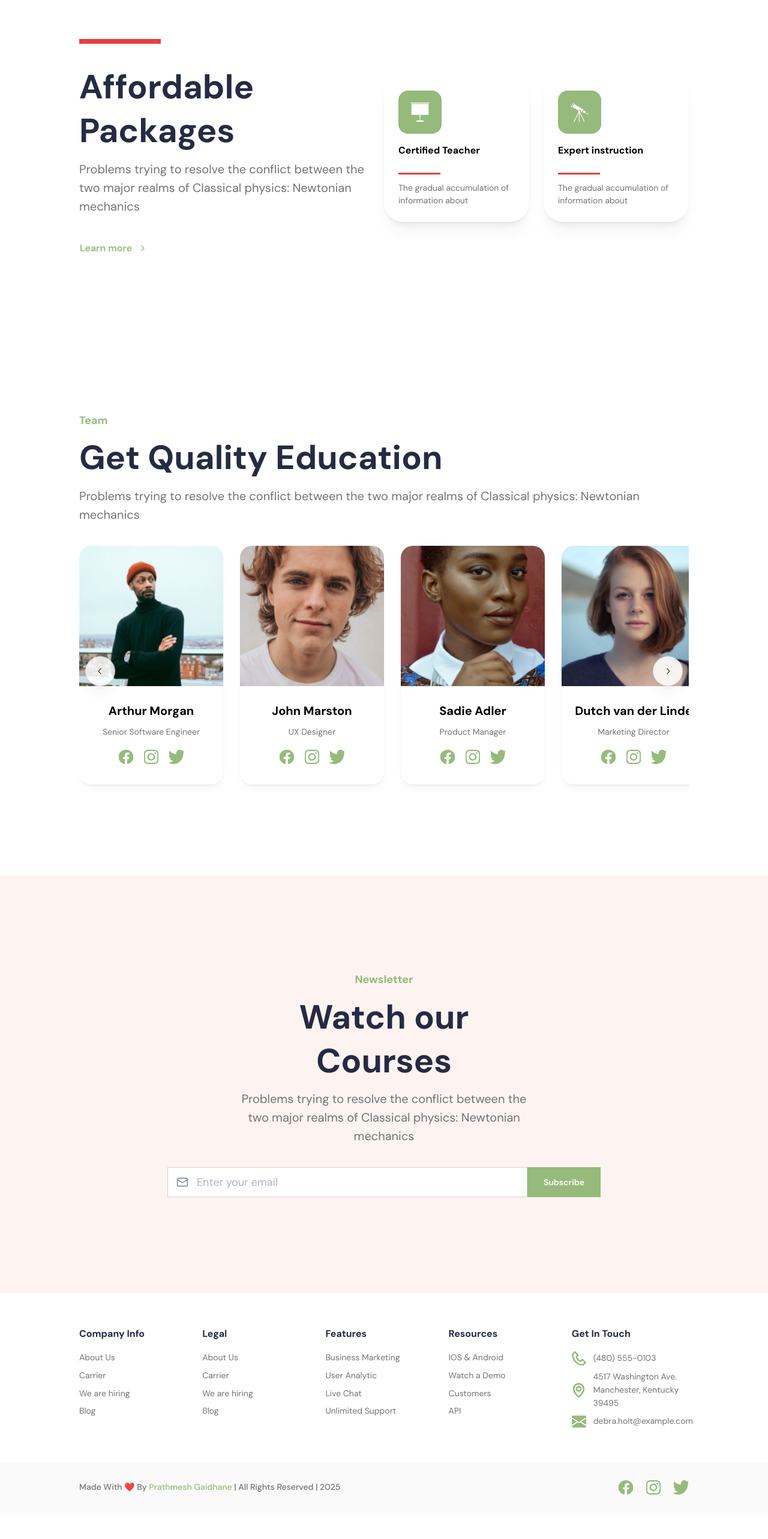
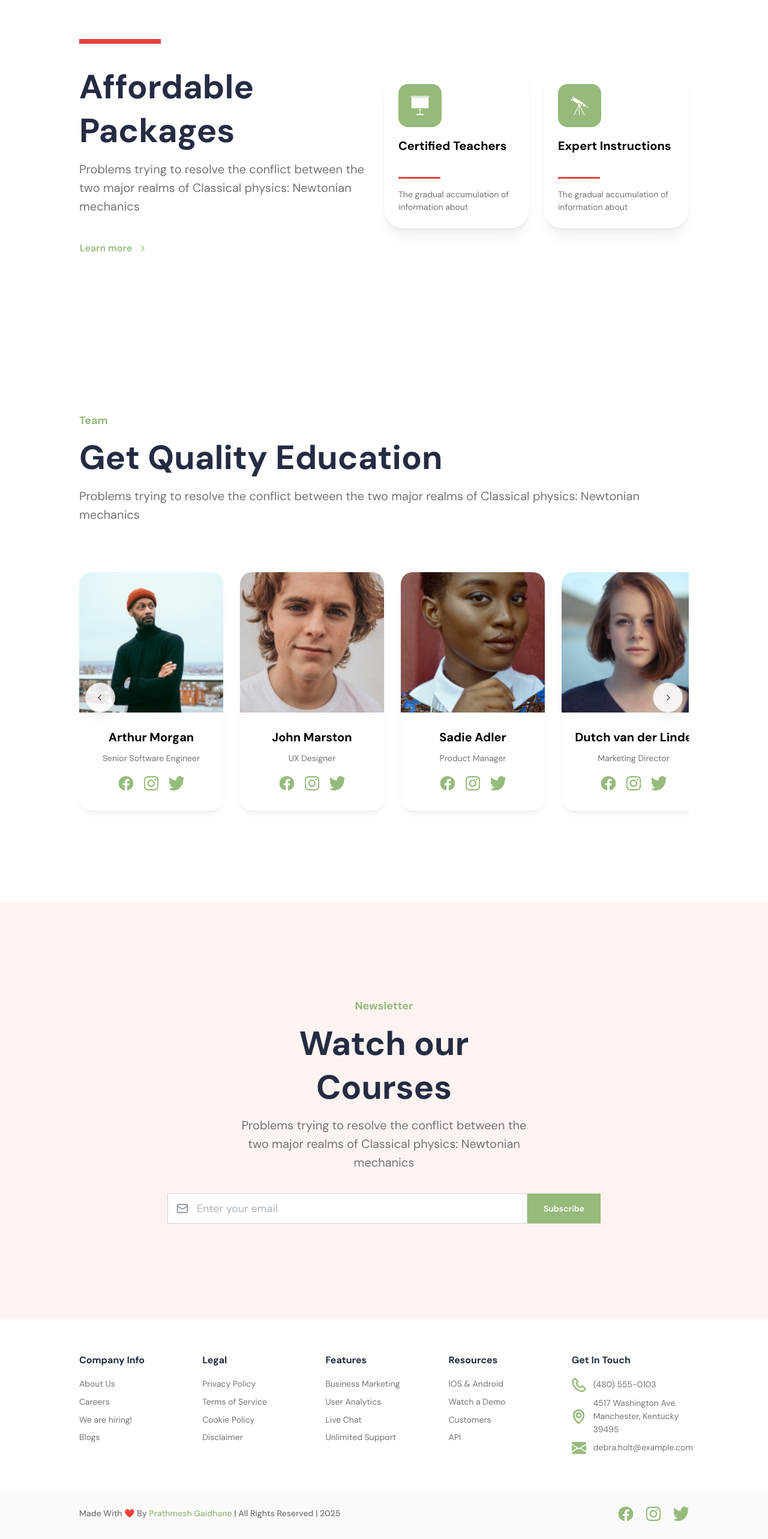
Before and after one commit to pg147/quv-frontend-assignment, a React (Vite) app: page / in a window 1280 px wide. Shown: the part 895-3461 px from the top of the page at 60% size. Before the commit the page ends 3417 px from the top, so only its background shows below. Built offline with nearby package versions, Linux system fonts and the light colour scheme.

Commit message:
update: styling improvements

```diff
--- a/src/components/ui/FeatureCard.tsx
+++ b/src/components/ui/FeatureCard.tsx
@@ -3,16 +3,16 @@ import { Box, Card, Flex, Image, Stack, Text } from "@mantine/core";
 export default function FeatureCard({ iconSrc, title, description }: { iconSrc: string; title: string; description: string}) {
     return (
         <Card shadow={'md'} p={24} bdrs={'xl'} w={'100%'} maw={{ base: '100%', lg: 250 }}>
-            <Stack gap={24}>
+            <Stack gap={36}>
                 <Flex direction={'column'} gap={16} align={{ base: 'center', lg: 'normal' }}>
                     <Flex p={20} h={'fit-content'} w={'fit-content'} justify={'center'} align={'center'} bdrs={'lg'} bg={'primaryColor.0'}>
                         <Image src={iconSrc ?? '/assets/icons/012-blackboards.svg'} alt={'Icon'} h={32} w={32} />
                     </Flex>
 
-                    <Text fz={16} fw={700}>{title}</Text>
+                    <Text fz={20} fw={700}>{title}</Text>
                 </Flex>
 
-                <Stack gap={12}>
+                <Stack gap={16}>
                     <Box component={'div'} h={3} w={{ base: 48, lg: 70 }} bg={'dangerColor.0'}></Box>
 
                     <Text fz={14} fw={400} c={'descriptionColor.0'}>{description}</Text>
--- a/src/constants/data.ts
+++ b/src/constants/data.ts
@@ -2,14 +2,14 @@ import type { FeatureCards, FooterContact, FooterSection, NavLink, ProfileCardDa
 
 export const FEATURE_CARDS: FeatureCards[] = [
     {
-        title: 'Certified Teacher',
+        title: 'Certified Teachers',
         iconSrc: '/assets/icons/012-blackboards.svg',
         description: 'The gradual \n' +
             'accumulation of \n' +
             'information about '
     },
     {
-        title: 'Expert instruction',
+        title: 'Expert Instructions',
         iconSrc: '/assets/icons/013-telescope-1.svg',
         description: 'The gradual \n' +
             'accumulation of \n' +
@@ -22,25 +22,25 @@ export const FOOTER_DATA: FooterSection[] = [
         header: 'Company Info',
         links: [
             { label: 'About Us', href: '/' },
-            { label: 'Carrier', href: '/' },
-            { label: 'We are hiring', href: '/' },
-            { label: 'Blog', href: '/' }
+            { label: 'Careers', href: '/' },
+            { label: 'We are hiring!', href: '/' },
+            { label: 'Blogs', href: '/' }
         ]
     },
     {
         header: 'Legal',
         links: [
-            { label: 'About Us', href: '/' },
-            { label: 'Carrier', href: '/' },
-            { label: 'We are hiring', href: '/' },
-            { label: 'Blog', href: '/' }
+            { label: 'Privacy Policy', href: '/' },
+            { label: 'Terms of Service', href: '/' },
+            { label: 'Cookie Policy', href: '/' },
+            { label: 'Disclaimer', href: '/' }
         ]
     },
     {
         header: 'Features',
         links: [
             { label: 'Business Marketing', href: '/' },
-            { label: 'User Analytic', href: '/' },
+            { label: 'User Analytics', href: '/' },
             { label: 'Live Chat', href: '/' },
             { label: 'Unlimited Support', href: '/' }
         ]
--- a/src/sections/InstructorsProfileSection.tsx
+++ b/src/sections/InstructorsProfileSection.tsx
@@ -15,7 +15,7 @@ export default function InstructorsProfileSection() {
             py={{ base: 36, lg: 96 }}
             px={{ base: 20, lg: 132 }}
         >
-            <Flex direction={'column'} align={'flex-start'} w={'100%'} justify={'flex-start'}>
+            <Flex gap={{ base: 12, lg: 44 }} direction={'column'} align={'flex-start'} w={'100%'} justify={'flex-start'}>
                 <SectionHeader
                     preheader={'Team'}
                     title={'Get Quality Education'}
--- a/src/sections/NewsletterSection.tsx
+++ b/src/sections/NewsletterSection.tsx
@@ -91,6 +91,14 @@ export default function NewsletterSection() {
                             fz={14}
                             size="lg"
                             color={'primaryColor.0'}
+                            styles={(theme) => ({
+                                root: {
+                                    backgroundColor: theme.colors.primaryColor[0],
+                                    '&:hover': {
+                                        backgroundColor: theme.colors.primaryColor[2], // Use index 2 or 3 for darker shade
+                                    },
+                                },
+                            })}
                         >
                             Subscribe
                         </Button>
```
